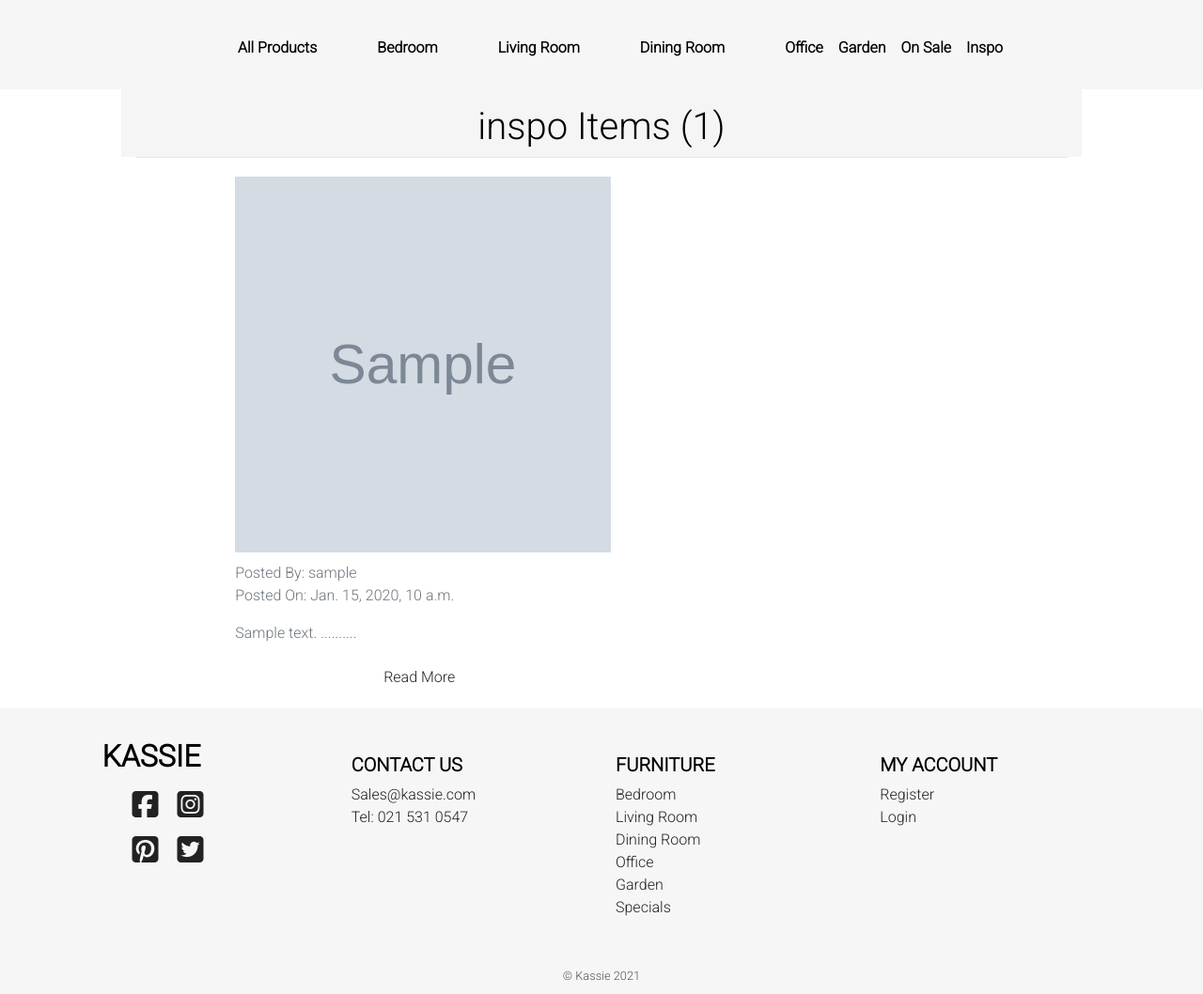
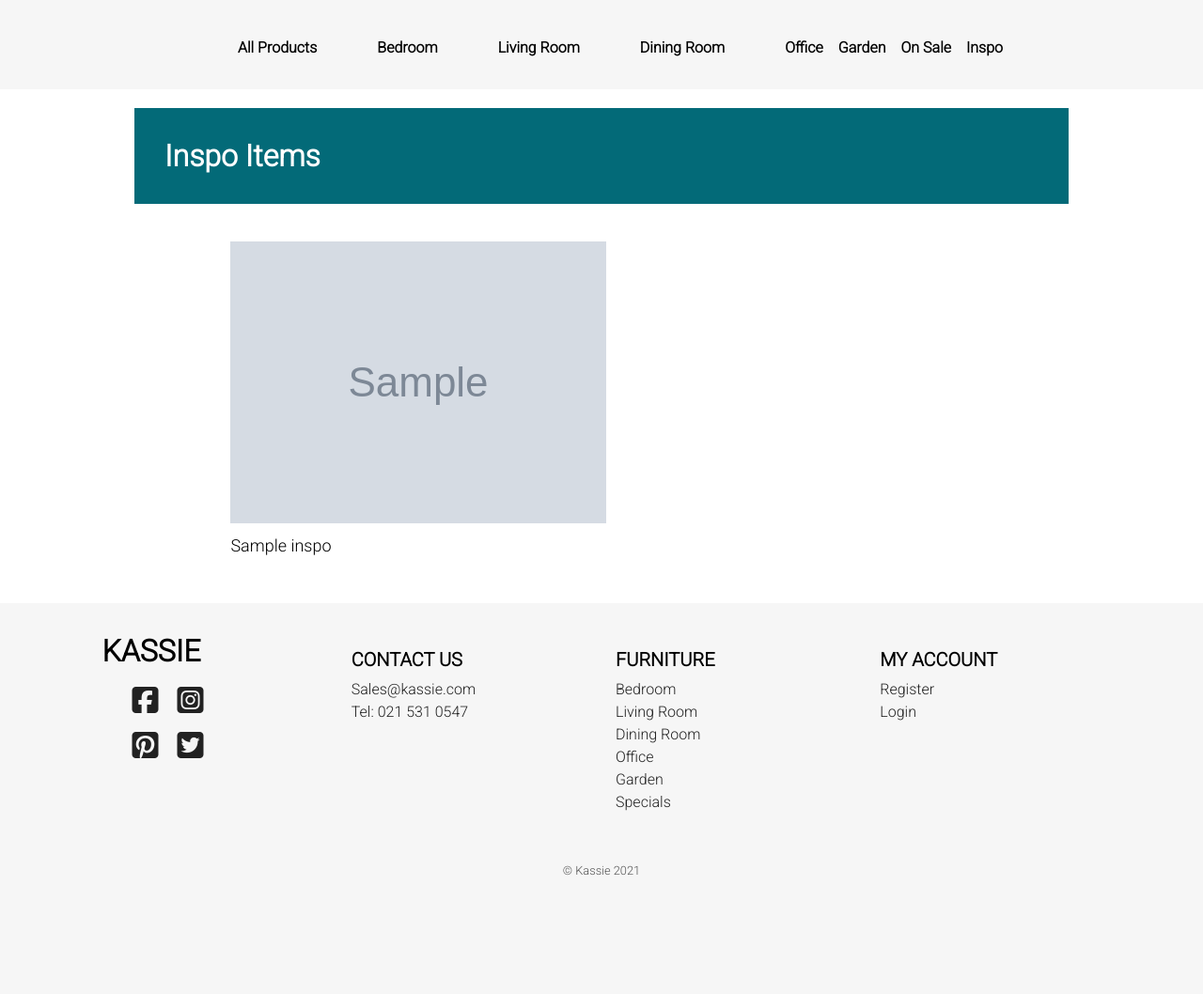
Before and after one commit to PillowFishSticks/Kassie-MS4, a Django app: page /inspo/ in a window 1280 px wide. Shown: the part 73-1131 px from the top of the page at 94% size. After the commit the page ends 1005 px from the top, so only its background shows below. Run offline with Django 3.2, Linux system fonts and the light colour scheme; tables that the repository leaves empty hold one stand-in row (values such as "Sample post"); grey boxes marked "Sample" are stand-in pictures; some libraries are stand-ins or nearby versions.

Commit message:
Style inspo pages and dd inspo content

```diff
--- a/inspo/templates/inspo/inspo.html
+++ b/inspo/templates/inspo/inspo.html
@@ -8,36 +8,35 @@
         </div>
     </div>
 {% endblock %}
+
 {% block content %}
     <div class="overlay"></div>
-        <div class="container px-3 products-page">
-            <div class="row inspo-items">
-                <div class="col mt-3">
-                    <h1 class="header-font mb-2 pt-1 text-center text-black">inspo Items ({{ inspo_items_count }})</h1>
-                </div>
+    <div class="container">
+        <div class="row">
+            <div class="col">
+                <h2 class="page-banner text-white mt-4 mb-4">Inspo Items</h2>
             </div>
-            <hr>
+        </div>
             <div class="row">
                 <div class="container">
                     <div class="row">
                         {% for inspo_item in inspo_items_published %}
-                            <div class="col-sm-12 col-md-12 col-lg-6">
-                                <div class="card inspo-card p-1 mt-3">
-                                    <div class="">
+                            <div class="col-sm-12 col-md-12 col-lg-6 mb-5">
+                                <div class="mt-3">
+                                    <div>
                                         {% if inspo_item.image %}
                                             <a href="{% url 'inspo_item' inspo_item.id %}">
-                                                <img class="inspo-card-img-top" src="{{ inspo_item.image.url }}" alt="{{ inspo_item.title }}"/>
+                                                <img class="inspo-card" src="{{ inspo_item.image.url }}" alt="{{ inspo_item.title }}"/>
                                             </a>
                                         {% else %}
                                             <a href="{% url 'inspo_item' inspo_item.id %}">
-                                                <img class="inspo-card-img-top" src="{{ inspo_item.image_url }}" alt="{{ inspo_item.title }}"/>
+                                                <img class="inspo-card" src="{{ inspo_item.image_url }}" alt="{{ inspo_item.title }}"/>
                                             </a>
                                         {% endif %}
                                     </div>
-                                    <p class="text-muted mb-0">Posted By: {{ inspo_item.user }}</p>
-                                    <p class="text-muted">Posted On: {{ inspo_item.create_date }}</p>
-                                    <p class="text-muted">{{inspo_item.inspo_item_text|slice:":150" }} ..........</p>
-                                    <a href="{% url 'inspo_item' inspo_item.id %}" class="btn green-btn">Read More</a>
+                                    <div>
+                                        <a class="inspo-title" href="{% url 'inspo_item' inspo_item.id %}">{{ inspo_item.title}}</a>
+                                    </div>
                                 </div>
                             </div>
                         {% endfor %}
--- a/inspo/templates/inspo/inspo_item.html
+++ b/inspo/templates/inspo/inspo_item.html
@@ -55,7 +55,7 @@
                                             <div class="modal-footer">
                                                 <!-- Close and delete product buttons-->
                                                 <button type="button" class="btn black-btn" data-bs-dismiss="modal">Close</button>
-                                                <a href="{% url 'delete_inspo_item' inspo_item.id %}" class="btn red-btn">Delete</a>
+                                                <a href="{% url 'delete_inspo_item' inspo_item.id  %}" class="btn red-btn">Delete</a>
                                             </div>
                                         </div>
                                     </div>
--- a/static/css/base.css
+++ b/static/css/base.css
@@ -247,6 +247,17 @@ a.category-badge > span.badge:hover {
     cursor: pointer;
 }
 
+.inspo-title {
+    text-decoration: none;
+    color: black;
+    font-size: 18px;
+    padding-bottom: 20px;
+}
+
+.inspo-title:hover {
+    color: black;
+    text-decoration: underline;
+}
 
 /* -------------------------------- Media Queries */
 
@@ -405,6 +416,7 @@ font-family: 'Lato';
 
 
 
+
 .cart-card-header{
 padding-bottom: 2rem;
 text-transform: uppercase;
@@ -436,10 +448,13 @@ margin: 2rem 0;
     .inspo-card {
         width: 300px;
     }
-    .inspo-card-img-top {
-        height: 300px;
+
+    .inspo-card {
+        height: 200px;
         width: 300px;
     }
+
+
     /* --- inspo item detail --- */
     .inspo-card-detail-img-top {
         width: 400px ;
--- a/templates/base.html
+++ b/templates/base.html
@@ -74,7 +74,7 @@
                           {% if request.user.is_authenticated %}
                               {% if request.user.is_superuser %}
                                   <a href="{% url 'add_product' %}" class="dropdown-item">Product Management</a>
-                                  <a href="{% url 'add_inspo_item' %}" class="dropdown-item">Inspo Management</a>
+                                  <a href="{% url 'manage_inspo_items' %}" class="dropdown-item">Inspo Management</a>
                               {% endif %}
                               <a href="{% url 'profile' %}" class="dropdown-item">My Profile</a>
                               <a href="{% url 'account_logout' %}" class="dropdown-item">Logout</a>
--- a/templates/includes/mobile-top-header.html
+++ b/templates/includes/mobile-top-header.html
@@ -32,7 +32,7 @@
         {% if request.user.is_authenticated %}
             {% if request.user.is_superuser %}
                 <a href="{% url 'add_product' %}" class="dropdown-item">Product Management</a>
-                <a href="{% url 'add_inspo_item' %}" class="dropdown-item">Inspo Management</a>
+                <a href="{% url 'manage_inspo_items' %}" class="dropdown-item">Inspo Management</a>
             {% endif %}
             <a href="{% url 'profile' %}" class="dropdown-item">My Profile</a>
             <a href="{% url 'account_logout' %}" class="dropdown-item">Logout</a>
```
Also changed, not shown: inspo/templates/inspo/manage_inspo_items.html (+11 -9 lines), 5 other files.
